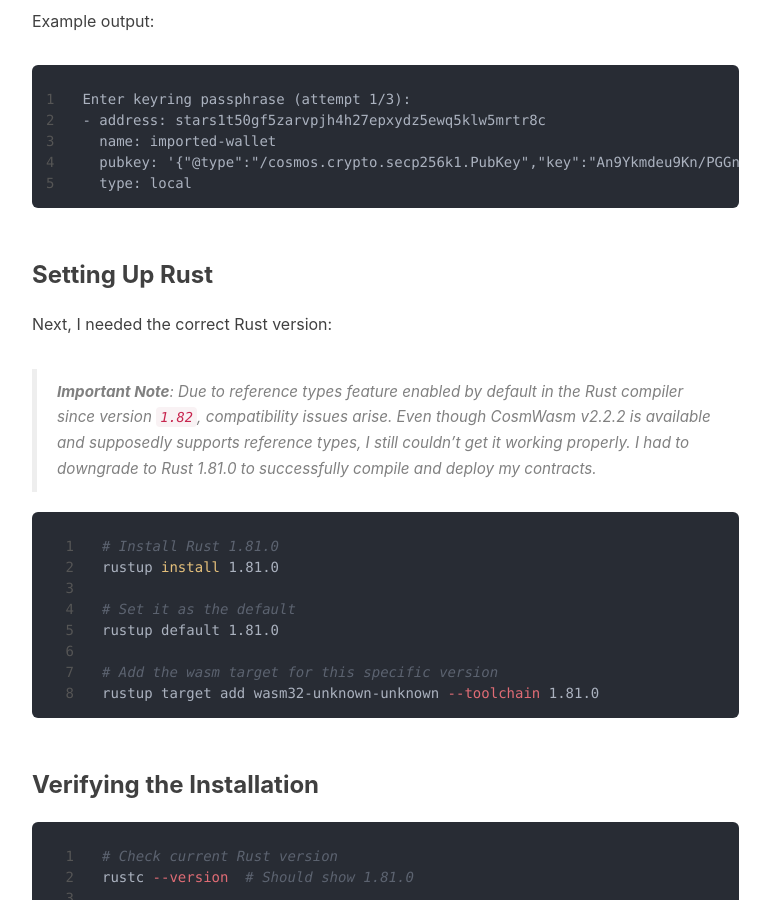
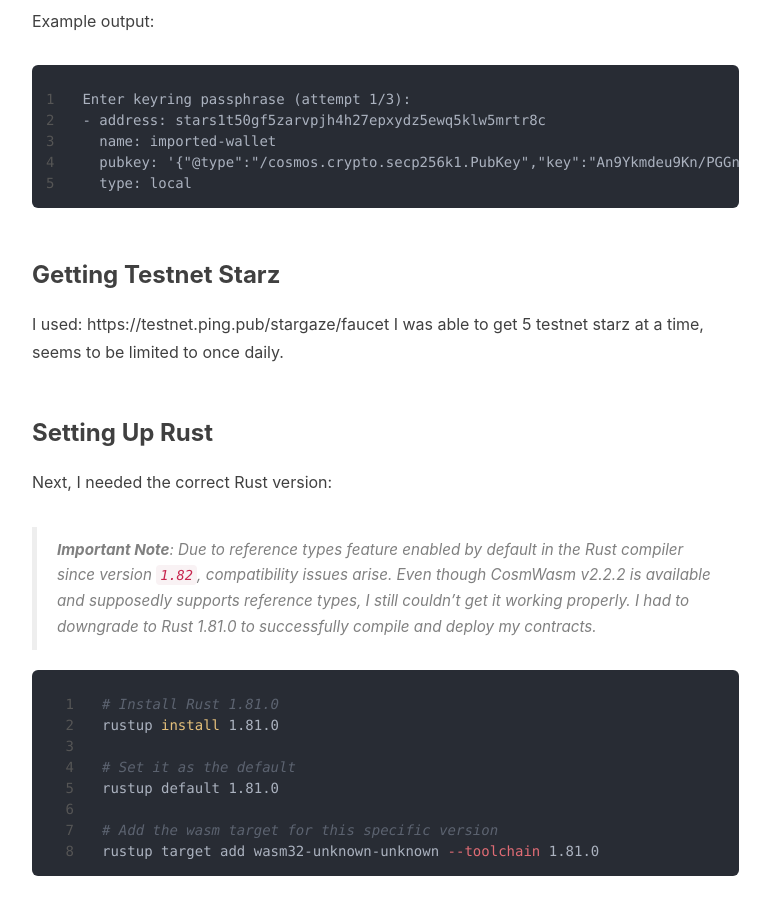
Before and after one commit to augchan42/augchan42.github.io, a Jekyll site: the page built from _posts/2025-03-27-Getting up to speed with Cosmos and Stargaze.md, in a window 1280 px wide and 900 px high, scrolled down 2619 px. Shown: the whole window, without its empty margins (233-1003 px from the left). Built offline with Jekyll 4.4.1, drawn with Linux system fonts in a browser that asks for light colours; nearby versions of some CDN libraries; comment, search, counter and statistics services are not loaded; some of the changed text lies outside the part shown.

Commit message:
Add section on obtaining testnet Starz and faucet usage

````diff
--- a/_posts/2025-03-27-Getting up to speed with Cosmos and Stargaze.md
+++ b/_posts/2025-03-27-Getting up to speed with Cosmos and Stargaze.md
@@ -98,6 +98,11 @@ Enter keyring passphrase (attempt 1/3):
   pubkey: '{"@type":"/cosmos.crypto.secp256k1.PubKey","key":"An9Ykmdeu9Kn/PGGnoe+d/vnpCX1LDqygPdMgAgzS979"}'
   type: local
 ```
+
+### Getting Testnet Starz
+
+I used: https://testnet.ping.pub/stargaze/faucet
+I was able to get 5 testnet starz at a time, seems to be limited to once daily.
 
 ### Setting Up Rust
 
````
